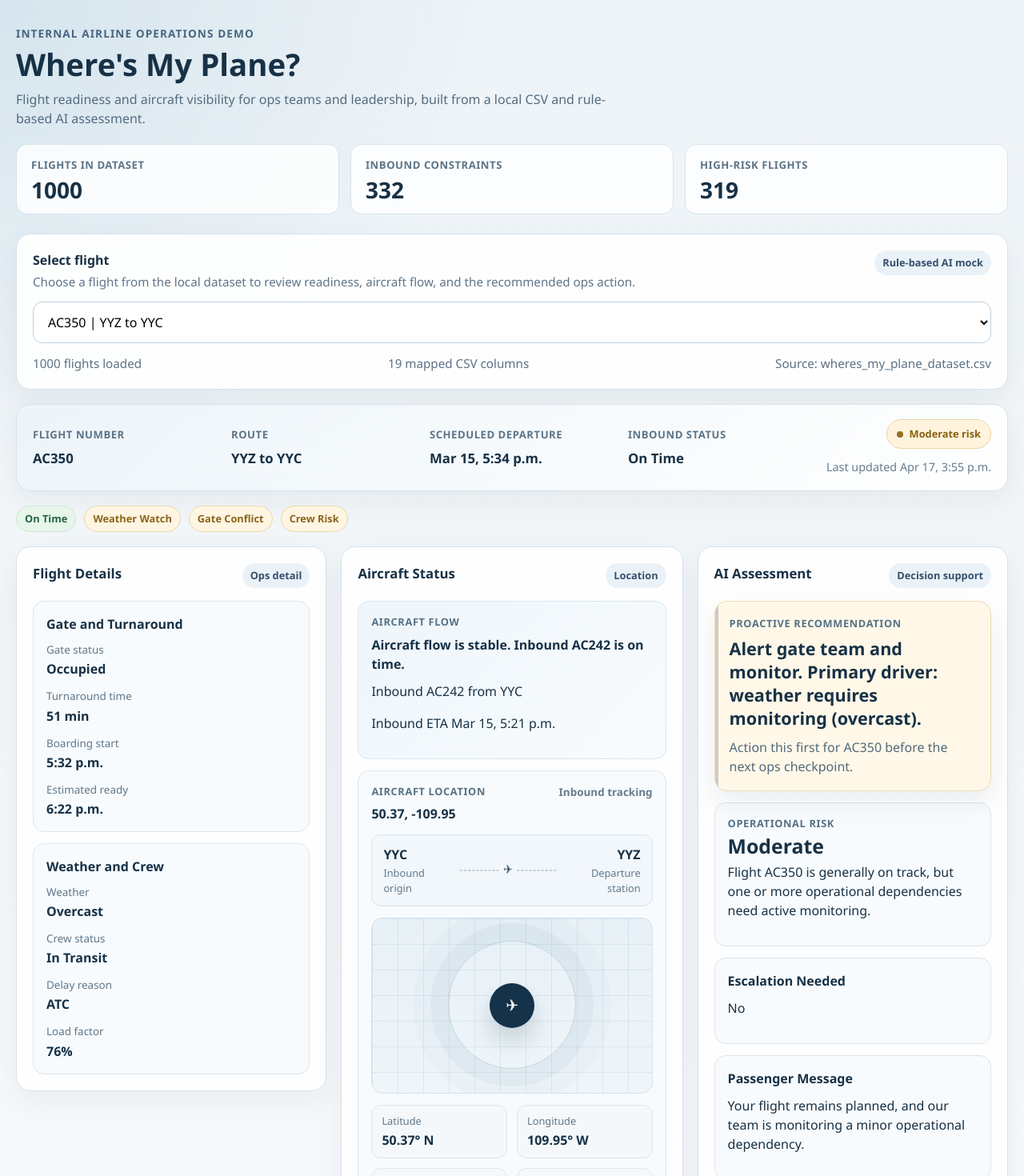
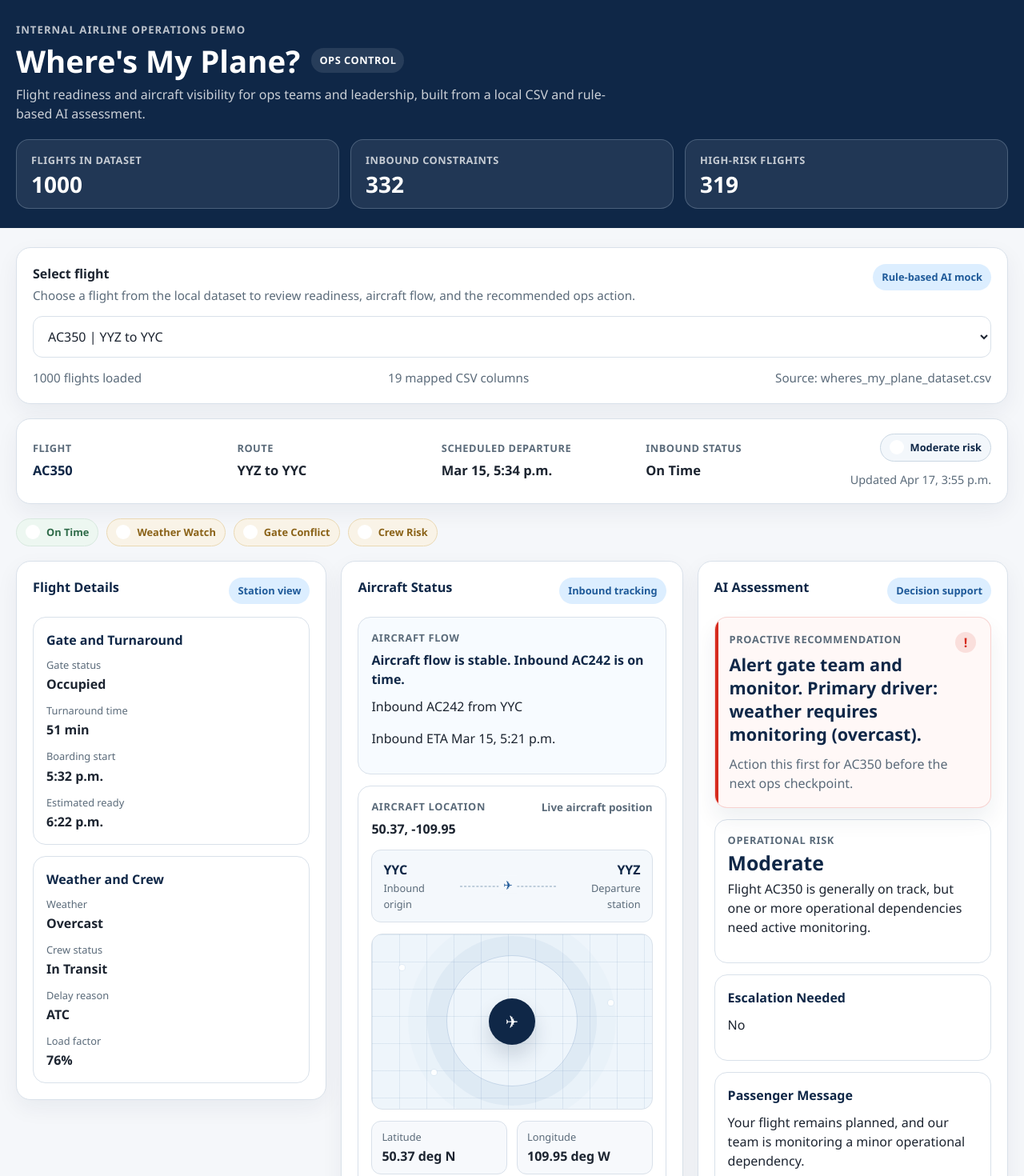
Before and after one commit to HeavyKilo/wheres-my-plane-web, a React (Vite) app: page / in a window 1280 px wide. Shown: the top 1470 px of the page at 80% size. Built offline with nearby package versions, Linux system fonts and the light colour scheme.

Commit message:
Refine dashboard styling with Canadian airline ops theme

```diff
--- a/src/App.tsx
+++ b/src/App.tsx
@@ -41,33 +41,52 @@ function formatCoordinates(latitude: number, longitude: number) {
 
 function formatCoordinateLabel(value: number, positiveLabel: string, negativeLabel: string) {
   const direction = value >= 0 ? positiveLabel : negativeLabel;
-  return `${Math.abs(value).toFixed(2)}° ${direction}`;
+  return `${Math.abs(value).toFixed(2)} deg ${direction}`;
 }
 
 function buildStatusChips(flight: FlightRecord) {
-  const chips: Array<{ label: string; tone: 'neutral' | 'warn' | 'alert' | 'good' }> = [];
+  const chips: Array<{ label: string; tone: 'neutral' | 'warn' | 'alert' | 'good'; icon: string }> = [];
 
   if (flight.inbound_status === 'On Time' || flight.inbound_status === 'Landed') {
-    chips.push({ label: 'On Time', tone: 'good' });
+    chips.push({ label: 'On Time', tone: 'good', icon: 'OK' });
   }
 
   if (flight.turnaround_time_minutes >= 60) {
-    chips.push({ label: 'Tight Turnaround', tone: flight.turnaround_time_minutes >= 90 ? 'alert' : 'warn' });
+    chips.push({
+      label: 'Tight Turnaround',
+      tone: flight.turnaround_time_minutes >= 90 ? 'alert' : 'warn',
+      icon: 'TT',
+    });
   }
 
-  if (['Fog', 'Rain', 'Gusty Winds', 'Light Snow', 'Overcast', 'Blizzard', 'Heavy Snow', 'Thunderstorms'].includes(flight.weather_status)) {
+  if (
+    ['Fog', 'Rain', 'Gusty Winds', 'Light Snow', 'Overcast', 'Blizzard', 'Heavy Snow', 'Thunderstorms'].includes(
+      flight.weather_status,
+    )
+  ) {
     chips.push({
       label: 'Weather Watch',
-      tone: ['Blizzard', 'Heavy Snow', 'Thunderstorms'].includes(flight.weather_status) ? 'alert' : 'warn',
+      tone: ['Blizzard', 'Heavy Snow', 'Thunderstorms'].includes(flight.weather_status)
+        ? 'alert'
+        : 'warn',
+      icon: 'WX',
     });
   }
 
   if (['Maintenance', 'Occupied', 'Unassigned'].includes(flight.gate_status)) {
-    chips.push({ label: 'Gate Conflict', tone: flight.gate_status === 'Maintenance' ? 'alert' : 'warn' });
+    chips.push({
+      label: 'Gate Conflict',
+      tone: flight.gate_status === 'Maintenance' ? 'alert' : 'warn',
+      icon: 'GT',
+    });
   }
 
   if (['Rest Period', 'Standby', 'In Transit'].includes(flight.crew_status)) {
-    chips.push({ label: 'Crew Risk', tone: flight.crew_status === 'Rest Period' ? 'alert' : 'warn' });
+    chips.push({
+      label: 'Crew Risk',
+      tone: flight.crew_status === 'Rest Period' ? 'alert' : 'warn',
+      icon: 'CR',
+    });
   }
 
   return chips;
@@ -146,10 +165,13 @@ function App() {
 
   return (
     <div className="app-shell">
-      <header className="page-header">
+      <header className="header-bar">
         <div className="header-copy">
           <p className="eyebrow">Internal airline operations demo</p>
-          <h1>Where&apos;s My Plane?</h1>
+          <div className="header-title-row">
+            <h1>Where&apos;s My Plane?</h1>
+            <span className="header-badge">Ops Control</span>
+          </div>
           <p className="subtitle">
             Flight readiness and aircraft visibility for ops teams and leadership, built from a
             local CSV and rule-based AI assessment.
@@ -216,7 +238,7 @@ function App() {
             <section className="panel top-summary-bar">
               <div className="summary-bar-main">
                 <div className="summary-item summary-primary">
-                  <span className="summary-key">Flight number</span>
+                  <span className="summary-key">Flight</span>
                   <strong>{selectedFlight.flight_number}</strong>
                 </div>
                 <div className="summary-item">
@@ -240,13 +262,14 @@ function App() {
                   <span className="risk-dot" />
                   {assessment.operational_risk_level} risk
                 </span>
-                <span className="last-updated">Last updated {lastUpdated}</span>
+                <span className="last-updated">Updated {lastUpdated}</span>
               </div>
             </section>
 
             <section className="chips-row" aria-label="Operational status chips">
               {statusChips.map((chip) => (
                 <span key={chip.label} className={`status-chip chip-${chip.tone}`}>
+                  <span className="chip-icon">{chip.icon}</span>
                   {chip.label}
                 </span>
               ))}
@@ -256,7 +279,7 @@ function App() {
               <section className="panel panel-column details-column">
                 <div className="panel-heading">
                   <h2>Flight Details</h2>
-                  <span className="badge">Ops detail</span>
+                  <span className="badge">Station view</span>
                 </div>
 
                 <article className="detail-card">
@@ -307,7 +330,7 @@ function App() {
               <section className="panel panel-column status-column">
                 <div className="panel-heading">
                   <h2>Aircraft Status</h2>
-                  <span className="badge">Location</span>
+                  <span className="badge">Inbound tracking</span>
                 </div>
 
                 <article className="aircraft-hero">
@@ -323,9 +346,14 @@ function App() {
                   <div className="map-header">
                     <div>
                       <p className="recommendation-label">Aircraft location</p>
-                      <strong>{formatCoordinates(selectedFlight.aircraft_latitude, selectedFlight.aircraft_longitude)}</strong>
+                      <strong>
+                        {formatCoordinates(
+                          selectedFlight.aircraft_latitude,
+                          selectedFlight.aircraft_longitude,
+                        )}
+                      </strong>
                     </div>
-                    <span className="map-caption">Inbound tracking</span>
+                    <span className="map-caption">Live aircraft position</span>
                   </div>
                   <div className="route-strip">
                     <div className="route-stop">
@@ -347,6 +375,9 @@ function App() {
                     <div className="plane-marker">
                       <span>&#9992;</span>
                     </div>
+                    <div className="map-snow map-snow-1" />
+                    <div className="map-snow map-snow-2" />
+                    <div className="map-snow map-snow-3" />
                   </div>
                   <dl className="location-stats">
                     <div>
@@ -382,10 +413,14 @@ function App() {
                 <article
                   className={`recommendation-banner recommendation-${assessment.operational_risk_level.toLowerCase()}`}
                 >
-                  <p className="recommendation-label">Proactive recommendation</p>
+                  <div className="recommendation-head">
+                    <p className="recommendation-label">Proactive recommendation</p>
+                    <span className="recommendation-icon">!</span>
+                  </div>
                   <h3>{assessment.proactive_recommendation}</h3>
                   <p className="recommendation-support">
-                    Action this first for {selectedFlight.flight_number} before the next ops checkpoint.
+                    Action this first for {selectedFlight.flight_number} before the next ops
+                    checkpoint.
                   </p>
                 </article>
 
--- a/src/styles.css
+++ b/src/styles.css
@@ -1,7 +1,17 @@
 :root {
+  --navy: #0f2747;
+  --blue: #1f5a99;
+  --sky: #dceeff;
+  --red: #d52b1e;
+  --background: #f5f7fa;
+  --card: #ffffff;
+  --border: #d9e1ea;
+  --text: #1c2430;
+  --muted: #5b6b7a;
+
   font-family: "Segoe UI", Tahoma, Geneva, Verdana, sans-serif;
-  color: #173146;
-  background: #edf3f7;
+  color: var(--text);
+  background: var(--background);
   line-height: 1.5;
   font-weight: 400;
   font-synthesis: none;
@@ -18,9 +28,7 @@ body {
   margin: 0;
   min-width: 320px;
   min-height: 100vh;
-  background:
-    radial-gradient(circle at top left, rgba(151, 191, 214, 0.28), transparent 28%),
-    linear-gradient(180deg, #edf3f7 0%, #f8fafc 100%);
+  background: var(--background);
 }
 
 button,
@@ -41,74 +49,103 @@ p {
 }
 
 .app-shell {
-  max-width: 1360px;
-  margin: 0 auto;
-  padding: 32px 20px 52px;
+  padding: 0 20px 52px;
 }
 
-.page-header {
-  display: grid;
-  gap: 20px;
-  margin-bottom: 24px;
+.header-bar {
+  margin: 0 -20px 24px;
+  padding: 28px 20px 24px;
+  background: var(--navy);
+  color: #ffffff;
 }
 
 .header-copy {
-  max-width: 760px;
+  max-width: 1280px;
+  margin: 0 auto 20px;
 }
 
 .eyebrow {
   margin: 0 0 8px;
-  font-size: 0.85rem;
+  font-size: 0.82rem;
   font-weight: 700;
   letter-spacing: 0.08em;
   text-transform: uppercase;
-  color: #48667f;
+  color: rgba(255, 255, 255, 0.72);
+}
+
+.header-title-row {
+  display: flex;
+  align-items: center;
+  gap: 14px;
+  margin-bottom: 10px;
 }
 
 h1 {
-  margin-bottom: 10px;
+  margin-bottom: 0;
   font-size: clamp(2rem, 3vw, 3rem);
-  line-height: 1.08;
+  line-height: 1.05;
+}
+
+.header-badge {
+  display: inline-flex;
+  align-items: center;
+  padding: 6px 10px;
+  border-radius: 999px;
+  background: rgba(255, 255, 255, 0.1);
+  color: #ffffff;
+  font-size: 0.8rem;
+  font-weight: 700;
+  letter-spacing: 0.04em;
+  text-transform: uppercase;
 }
 
 .subtitle {
   margin-bottom: 0;
-  color: #536b7f;
+  max-width: 760px;
+  color: rgba(255, 255, 255, 0.78);
 }
 
 .summary-strip {
   display: grid;
   grid-template-columns: repeat(auto-fit, minmax(180px, 1fr));
   gap: 14px;
+  max-width: 1280px;
+  margin: 0 auto;
 }
 
 .summary-card {
   display: grid;
   gap: 6px;
   padding: 16px 18px;
-  border: 1px solid #d8e3eb;
-  border-radius: 14px;
-  background: rgba(255, 255, 255, 0.82);
-  backdrop-filter: blur(8px);
+  border: 1px solid rgba(220, 238, 255, 0.22);
+  border-radius: 16px;
+  background: rgba(255, 255, 255, 0.08);
 }
 
 .summary-card strong {
   font-size: 1.75rem;
   line-height: 1;
+  color: #ffffff;
 }
 
 .summary-label,
 .summary-key {
-  color: #5c7487;
-  font-size: 0.82rem;
+  color: var(--muted);
+  font-size: 0.8rem;
   font-weight: 700;
   letter-spacing: 0.04em;
   text-transform: uppercase;
 }
 
+.summary-card .summary-label {
+  color: rgba(255, 255, 255, 0.74);
+}
+
 .content-grid {
   display: grid;
   gap: 18px;
+  max-width: 1280px;
+  margin: 0 auto;
 }
 
 .product-layout {
@@ -119,15 +156,11 @@ h1 {
 }
 
 .panel {
-  background: rgba(255, 255, 255, 0.92);
-  border: 1px solid #d7e1ea;
+  background: var(--card);
+  border: 1px solid var(--border);
   border-radius: 18px;
   padding: 20px;
-  box-shadow: 0 12px 36px rgba(18, 35, 56, 0.06);
-  transition:
-    transform 160ms ease,
-    box-shadow 160ms ease,
-    border-color 160ms ease;
+  box-shadow: 0 10px 28px rgba(15, 39, 71, 0.06);
 }
 
 .panel-column {
@@ -144,7 +177,8 @@ h1 {
 .control-row,
 .panel-heading,
 .summary-bar-side,
-.map-header {
+.map-header,
+.recommendation-head {
   display: flex;
   align-items: flex-start;
   justify-content: space-between;
@@ -152,21 +186,22 @@ h1 {
 }
 
 .field-label {
-  font-weight: 600;
+  font-weight: 700;
 }
 
 .field-help {
   margin: 4px 0 0;
-  color: #607588;
+  color: var(--muted);
   font-size: 0.95rem;
 }
 
 .flight-select {
   width: 100%;
   padding: 13px 14px;
-  border: 1px solid #bfd0de;
+  border: 1px solid var(--border);
   border-radius: 12px;
-  background: #fff;
+  background: #ffffff;
+  color: var(--text);
 }
 
 .dataset-meta {
@@ -174,17 +209,17 @@ h1 {
   flex-wrap: wrap;
   justify-content: space-between;
   gap: 8px;
-  color: #5c7186;
+  color: var(--muted);
   font-size: 0.95rem;
 }
 
 .status-message {
   margin-bottom: 0;
-  color: #36506a;
+  color: var(--blue);
 }
 
 .status-message.error {
-  color: #9f2d2d;
+  color: var(--red);
 }
 
 .panel-heading {
@@ -193,7 +228,8 @@ h1 {
 
 .panel-heading h2 {
   margin-bottom: 0;
-  font-size: 1.05rem;
+  font-size: 1.02rem;
+  color: var(--navy);
 }
 
 .top-summary-bar {
@@ -202,8 +238,6 @@ h1 {
   gap: 18px;
   align-items: center;
   padding: 18px 20px;
-  background:
-    linear-gradient(135deg, rgba(237, 245, 250, 0.92) 0%, rgba(255, 255, 255, 0.96) 100%);
 }
 
 .summary-bar-main {
@@ -215,15 +249,15 @@ h1 {
 .summary-item {
   display: grid;
   gap: 6px;
-  padding-right: 6px;
 }
 
 .summary-primary strong {
   font-size: 1.7rem;
+  color: var(--navy);
 }
 
 .summary-item strong {
-  font-size: 1.05rem;
+  font-size: 1.03rem;
 }
 
 .summary-bar-side {
@@ -232,7 +266,7 @@ h1 {
 }
 
 .last-updated {
-  color: #667d8f;
+  color: var(--muted);
   font-size: 0.9rem;
 }
 
@@ -248,60 +282,61 @@ h1 {
   display: inline-flex;
   align-items: center;
   border-radius: 999px;
-  padding: 6px 10px;
+  padding: 7px 11px;
   font-size: 0.8rem;
   font-weight: 700;
 }
 
 .badge {
-  background: #eaf2f8;
-  color: #35516d;
+  background: var(--sky);
+  color: var(--blue);
 }
 
 .risk-pill {
   gap: 8px;
-  padding: 8px 12px;
   border: 1px solid transparent;
-  box-shadow: inset 0 1px 0 rgba(255, 255, 255, 0.45);
 }
 
-.risk-dot {
-  width: 8px;
-  height: 8px;
+.risk-dot,
+.chip-icon {
+  display: inline-grid;
+  place-items: center;
+  width: 18px;
+  height: 18px;
   border-radius: 50%;
   background: currentColor;
-  opacity: 0.9;
+  color: #ffffff;
+  font-size: 0.58rem;
+  line-height: 1;
 }
 
 .status-chip {
+  gap: 8px;
   border: 1px solid transparent;
-  transition:
-    transform 140ms ease,
-    box-shadow 140ms ease;
 }
 
 .chip-good {
-  background: #e7f5eb;
-  color: #256442;
-  border-color: #cbe7d4;
+  background: #edf7f1;
+  color: #2f6b49;
+  border-color: #d8e9df;
 }
 
 .chip-neutral {
-  background: #edf4fa;
-  color: #36546e;
-  border-color: #d7e4ee;
+  background: #eef4fb;
+  color: #355a79;
+  border-color: #d9e4ef;
 }
 
 .chip-warn {
-  background: #fff5e3;
-  color: #8b6519;
-  border-color: #ecd7a8;
+  background: #f9f3e7;
+  color: #8a6218;
+  border-color: #ead9b4;
 }
 
 .chip-alert {
-  background: #fdeaea;
-  color: #9c3131;
-  border-color: #e9c2c2;
+  background: #fbefee;
+  color: #a5372e;
+  border-color: #efcdc9;
 }
 
 .detail-card,
@@ -310,13 +345,9 @@ h1 {
 .map-card,
 .risk-highlight {
   padding: 16px;
-  border-radius: 14px;
-  background: #f8fbfd;
-  border: 1px solid #dbe6ee;
-  transition:
-    transform 160ms ease,
-    box-shadow 160ms ease,
-    border-color 160ms ease;
+  border-radius: 16px;
+  background: var(--card);
+  border: 1px solid var(--border);
 }
 
 .detail-card h3,
@@ -324,6 +355,7 @@ h1 {
 .aircraft-hero h3 {
   margin-bottom: 10px;
   font-size: 1rem;
+  color: var(--navy);
 }
 
 .info-list {
@@ -337,18 +369,20 @@ h1 {
   gap: 2px;
 }
 
-.info-list dt {
-  color: #60778a;
-  font-size: 0.84rem;
+.info-list dt,
+.location-stats dt {
+  color: var(--muted);
+  font-size: 0.8rem;
 }
 
-.info-list dd {
+.info-list dd,
+.location-stats dd {
   margin: 0;
-  font-weight: 600;
+  font-weight: 700;
 }
 
 .aircraft-hero {
-  background: linear-gradient(135deg, #eef6fb 0%, #f8fbfd 100%);
+  background: #f7fbff;
 }
 
 .map-card strong {
@@ -356,7 +390,7 @@ h1 {
 }
 
 .map-caption {
-  color: #667d8f;
+  color: var(--muted);
   font-size: 0.84rem;
   font-weight: 600;
 }
@@ -369,8 +403,8 @@ h1 {
   margin-top: 14px;
   padding: 12px 14px;
   border-radius: 12px;
-  background: #f2f7fb;
-  border: 1px solid #d7e4ee;
+  background: #f4f8fc;
+  border: 1px solid var(--border);
 }
 
 .route-stop {
@@ -385,10 +419,11 @@ h1 {
 .route-code {
   font-size: 1rem;
   font-weight: 700;
+  color: var(--navy);
 }
 
 .route-role {
-  color: #61788a;
+  color: var(--muted);
   font-size: 0.8rem;
 }
 
@@ -403,7 +438,7 @@ h1 {
   top: 50%;
   left: 0;
   right: 0;
-  border-top: 1px dashed #88a4b9;
+  border-top: 1px dashed #89a3ba;
   transform: translateY(-50%);
 }
 
@@ -413,8 +448,8 @@ h1 {
   left: 50%;
   transform: translate(-50%, -58%);
   padding: 0 6px;
-  background: #f2f7fb;
-  color: #36546e;
+  background: #f4f8fc;
+  color: var(--blue);
   font-size: 0.95rem;
 }
 
@@ -424,32 +459,31 @@ h1 {
   height: 220px;
   margin-top: 14px;
   border-radius: 14px;
-  border: 1px solid #d5e3ec;
-  background:
-    linear-gradient(180deg, rgba(211, 228, 239, 0.45) 0%, rgba(238, 245, 249, 0.92) 100%);
+  border: 1px solid var(--border);
+  background: #eef5fb;
 }
 
 .map-grid {
   position: absolute;
   inset: 0;
   background-image:
-    linear-gradient(rgba(111, 145, 166, 0.14) 1px, transparent 1px),
-    linear-gradient(90deg, rgba(111, 145, 166, 0.14) 1px, transparent 1px);
-  background-size: 32px 32px;
+    linear-gradient(rgba(31, 90, 153, 0.09) 1px, transparent 1px),
+    linear-gradient(90deg, rgba(31, 90, 153, 0.09) 1px, transparent 1px);
+  background-size: 34px 34px;
 }
 
 .map-ring {
   position: absolute;
-  width: 160px;
-  height: 160px;
-  top: 28px;
+  width: 164px;
+  height: 164px;
+  top: 26px;
   left: 50%;
   transform: translateX(-50%);
   border-radius: 50%;
-  border: 1px solid rgba(77, 122, 149, 0.25);
+  border: 1px solid rgba(31, 90, 153, 0.2);
   box-shadow:
-    0 0 0 22px rgba(77, 122, 149, 0.06),
-    0 0 0 44px rgba(77, 122, 149, 0.03);
+    0 0 0 24px rgba(31, 90, 153, 0.05),
+    0 0 0 48px rgba(31, 90, 153, 0.02);
 }
 
 .plane-marker {
@@ -457,15 +491,39 @@ h1 {
   top: 50%;
   left: 50%;
   transform: translate(-50%, -50%);
-  width: 56px;
-  height: 56px;
+  width: 58px;
+  height: 58px;
   display: grid;
   place-items: center;
   border-radius: 50%;
-  background: #14324a;
+  background: var(--navy);
   color: #ffffff;
-  font-size: 1.3rem;
-  box-shadow: 0 16px 28px rgba(20, 50, 74, 0.18);
+  font-size: 1.35rem;
+  box-shadow: 0 14px 24px rgba(15, 39, 71, 0.16);
+}
+
+.map-snow {
+  position: absolute;
+  width: 7px;
+  height: 7px;
+  border-radius: 50%;
+  background: rgba(255, 255, 255, 0.9);
+  box-shadow: 0 0 0 1px rgba(31, 90, 153, 0.05);
+}
+
+.map-snow-1 {
+  top: 38px;
+  left: 34px;
+}
+
+.map-snow-2 {
+  top: 82px;
+  right: 48px;
+}
+
+.map-snow-3 {
+  bottom: 42px;
+  left: 74px;
 }
 
 .location-stats {
@@ -480,27 +538,18 @@ h1 {
   gap: 2px;
   padding: 10px 12px;
   border-radius: 12px;
-  background: #f4f8fb;
-  border: 1px solid #dbe6ee;
-}
-
-.location-stats dt {
-  color: #60778a;
-  font-size: 0.8rem;
-}
-
-.location-stats dd {
-  margin: 0;
-  font-weight: 700;
+  background: #f7f9fc;
+  border: 1px solid var(--border);
 }
 
 .recommendation-banner {
+  position: relative;
+  overflow: hidden;
   padding: 18px;
   border-radius: 16px;
-  border: 1px solid #dbe6ee;
-  box-shadow: 0 14px 32px rgba(18, 35, 56, 0.08);
-  position: relative;
-  overflow: hidden;
+  border: 1px solid rgba(213, 43, 30, 0.18);
+  background: #fff8f7;
+  box-shadow: 0 14px 28px rgba(15, 39, 71, 0.07);
 }
 
 .recommendation-banner::before {
@@ -508,44 +557,47 @@ h1 {
   position: absolute;
   inset: 0 auto 0 0;
   width: 4px;
-  background: currentColor;
-  opacity: 0.22;
+  background: var(--red);
 }
 
 .recommendation-label {
   margin-bottom: 6px;
-  color: #557186;
+  color: var(--muted);
   font-size: 0.8rem;
   font-weight: 700;
   letter-spacing: 0.05em;
   text-transform: uppercase;
 }
 
+.recommendation-icon {
+  display: inline-grid;
+  place-items: center;
+  width: 26px;
+  height: 26px;
+  border-radius: 50%;
+  background: rgba(213, 43, 30, 0.12);
+  color: var(--red);
+  font-weight: 800;
+}
+
 .recommendation-banner h3 {
   margin-bottom: 10px;
+  max-width: 34ch;
   font-size: 1.35rem;
   line-height: 1.35;
+  color: var(--navy);
 }
 
 .recommendation-support {
   margin-bottom: 0;
   max-width: 38ch;
-  color: #51697c;
+  color: var(--muted);
 }
 
-.recommendation-low {
-  background: #eef8f1;
-  border-color: #cfe4d5;
-}
-
-.recommendation-moderate {
-  background: #fff8e8;
-  border-color: #ecdcb3;
-}
-
+.recommendation-low,
+.recommendation-moderate,
 .recommendation-high {
-  background: #fdf0f0;
-  border-color: #e7c4c4;
+  background: #fff8f7;
 }
 
 .risk-highlight strong {
@@ -553,40 +605,25 @@ h1 {
   margin-bottom: 8px;
   font-size: 1.55rem;
   line-height: 1;
+  color: var(--navy);
 }
 
 .risk-low {
-  background: #e6f4ea;
-  color: #24613a;
-  border-color: #c8e3d0;
+  background: #eef5fb;
+  color: var(--blue);
+  border-color: #c9d8e8;
 }
 
 .risk-moderate {
-  background: #fff3dd;
-  color: #8a6114;
-  border-color: #ead39d;
+  background: #f3f7fb;
+  color: var(--navy);
+  border-color: #cad7e3;
 }
 
 .risk-high {
-  background: #fbe5e5;
-  color: #9a2d2d;
-  border-color: #e6bdbd;
-}
-
-.panel:hover,
-.detail-card:hover,
-.assessment-card:hover,
-.aircraft-hero:hover,
-.map-card:hover,
-.risk-highlight:hover {
-  transform: translateY(-1px);
-  border-color: #c9d9e4;
-  box-shadow: 0 16px 34px rgba(18, 35, 56, 0.08);
-}
-
-.status-chip:hover {
-  transform: translateY(-1px);
-  box-shadow: 0 8px 18px rgba(18, 35, 56, 0.08);
+  background: #fbefee;
+  color: var(--red);
+  border-color: #efcac7;
 }
 
 @media (max-width: 1080px) {
@@ -609,17 +646,28 @@ h1 {
 
 @media (max-width: 720px) {
   .app-shell {
-    padding: 20px 14px 36px;
+    padding: 0 14px 36px;
+  }
+
+  .header-bar {
+    margin: 0 -14px 24px;
+    padding: 24px 14px 20px;
   }
 
   .panel {
     padding: 16px;
   }
 
-  .summary-bar-main {
-    grid-template-columns: 1fr;
+  .header-title-row,
+  .control-row,
+  .panel-heading,
+  .map-header,
+  .recommendation-head {
+    flex-direction: column;
+    align-items: flex-start;
   }
 
+  .summary-bar-main,
   .route-strip,
   .location-stats {
     grid-template-columns: 1fr;
@@ -628,11 +676,4 @@ h1 {
   .route-stop-arrival {
     text-align: left;
   }
-
-  .control-row,
-  .panel-heading,
-  .map-header {
-    flex-direction: column;
-    align-items: flex-start;
-  }
 }
```
